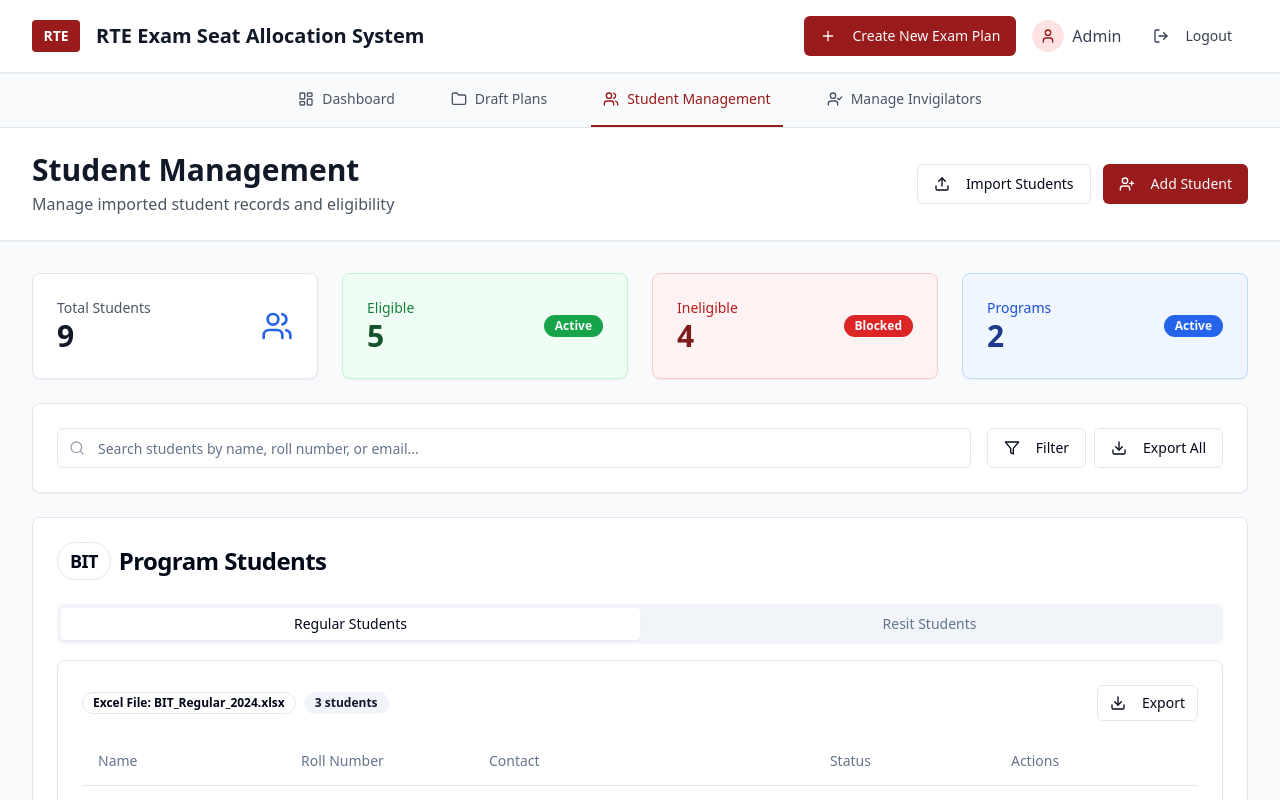
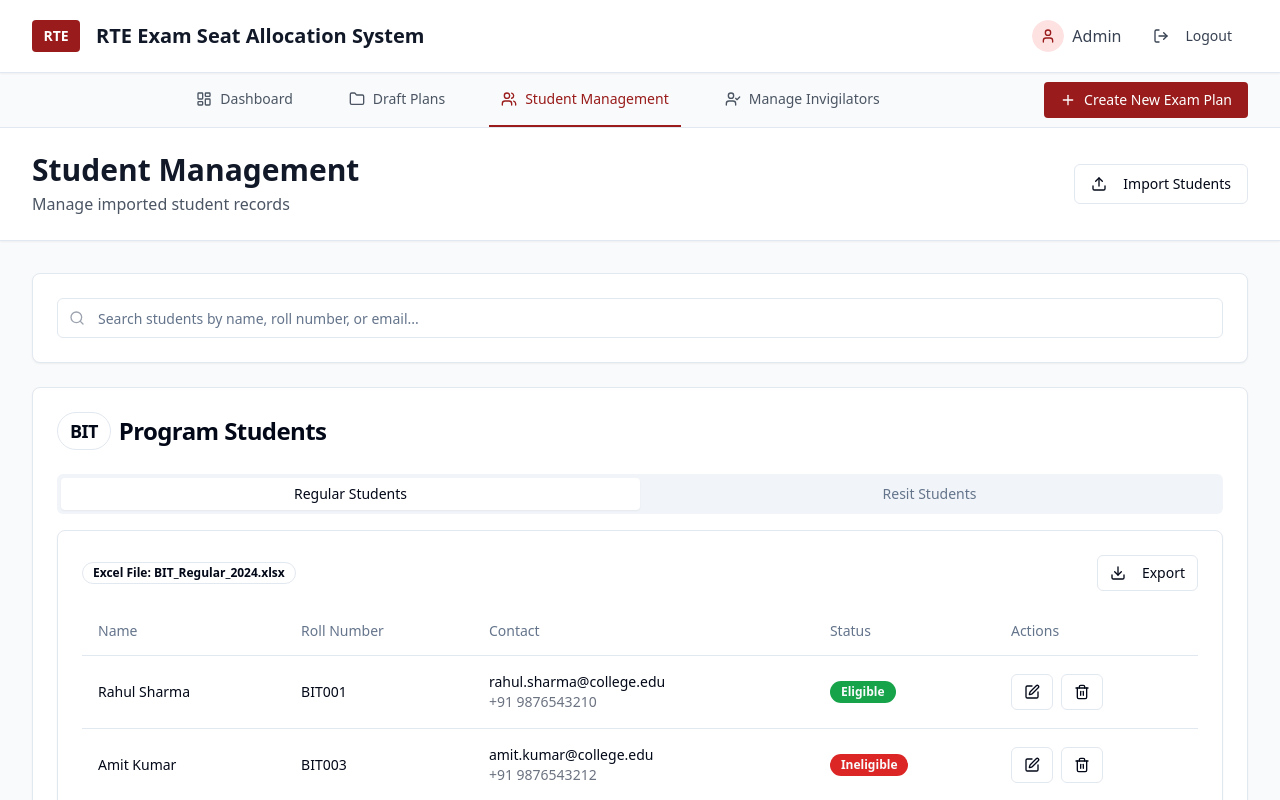
Before and after one commit to shribisha613/crimson-campus-design, a React (Vite) app: page /students in a window 1280 px wide. Shown: the top 800 px of the page. Built offline with nearby package versions, Linux system fonts and the light colour scheme.

Commit message:
Fix: Move "Create New Exam Plan" to nav bar
- Moved the "Create New Exam Plan" button from the header to the navigation bar.
- Updated the Students page to only show the Excel file list for BBA and BIT programs.

```diff
--- a/src/components/Header.tsx
+++ b/src/components/Header.tsx
@@ -2,8 +2,7 @@
 import React from 'react';
 import { Button } from "@/components/ui/button";
 import { Avatar, AvatarFallback } from "@/components/ui/avatar";
-import { Link } from "react-router-dom";
-import { Plus, User, LogOut } from 'lucide-react';
+import { User, LogOut } from 'lucide-react';
 
 const Header = () => {
   return (
@@ -18,16 +17,8 @@ const Header = () => {
             <h1 className="text-xl font-bold text-gray-900">RTE Exam Seat Allocation System</h1>
           </div>
 
-          {/* Actions */}
+          {/* Admin Profile and Logout */}
           <div className="flex items-center gap-4">
-            {/* Create New Exam Plan Button */}
-            <Link to="/create-exam">
-              <Button className="bg-red-800 hover:bg-red-900">
-                <Plus className="w-4 h-4 mr-2" />
-                Create New Exam Plan
-              </Button>
-            </Link>
-
             {/* Admin Profile */}
             <div className="flex items-center gap-2">
               <Avatar className="w-8 h-8">
@@ -39,7 +30,7 @@ const Header = () => {
             </div>
 
             {/* Logout Button */}
-            <Button variant="ghost" className="text-gray-700 hover:bg-gray-50">
+            <Button variant="ghost" className="text-gray-700 hover:bg-gray-50 border-0">
               <LogOut className="w-4 h-4 mr-2" />
               Logout
             </Button>
--- a/src/components/Navigation.tsx
+++ b/src/components/Navigation.tsx
@@ -5,7 +5,8 @@ import {
   LayoutDashboard,
   Folder,
   Users,
-  UserCheck
+  UserCheck,
+  Plus
 } from 'lucide-react';
 
 const Navigation = () => {
@@ -21,7 +22,8 @@ const Navigation = () => {
   return (
     <nav className="bg-gray-50 border-b">
       <div className="max-w-7xl mx-auto px-4 sm:px-6 lg:px-8">
-        <div className="flex justify-center">
+        <div className="flex justify-between items-center">
+          <div className="flex justify-center flex-1">
             <div className="flex space-x-8 overflow-x-auto">
               {navItems.map((item) => {
                 const Icon = item.icon;
@@ -44,6 +46,14 @@ const Navigation = () => {
               })}
             </div>
           </div>
+
+          <Link to="/create-exam">
+            <button className="bg-red-800 hover:bg-red-900 text-white px-4 py-2 rounded flex items-center gap-2 text-sm font-medium">
+              <Plus className="w-4 h-4" />
+              Create New Exam Plan
+            </button>
+          </Link>
+        </div>
       </div>
     </nav>
   );
--- a/src/pages/Students.tsx
+++ b/src/pages/Students.tsx
@@ -8,7 +8,7 @@ import { Table, TableBody, TableCell, TableHead, TableHeader, TableRow } from "@
 import { Dialog, DialogContent, DialogHeader, DialogTitle, DialogTrigger } from "@/components/ui/dialog";
 import { Tabs, TabsContent, TabsList, TabsTrigger } from "@/components/ui/tabs";
 import { Checkbox } from "@/components/ui/checkbox";
-import { Users, Search, Upload, Download, Filter, UserPlus, Edit, Trash2 } from 'lucide-react';
+import { Users, Search, Upload, Download, Edit, Trash2 } from 'lucide-react';
 import { useToast } from "@/hooks/use-toast";
 
 const Students = () => {
@@ -20,7 +20,7 @@ const Students = () => {
 
   const courses = ['BIT', 'BBA'];
 
-  // Sample imported Excel data - this would come from actual file import
+  // Sample imported Excel data
   const importedStudentsData = {
     BIT: {
       regular: [
@@ -85,9 +85,6 @@ const Students = () => {
             <Badge variant="outline" className="text-xs">
               Excel File: {fileName}
             </Badge>
-            <Badge variant="secondary" className="text-xs">
-              {filteredStudents.length} students
-            </Badge>
           </div>
           <Button variant="outline" size="sm">
             <Download className="w-4 h-4 mr-2" />
@@ -139,16 +136,6 @@ const Students = () => {
     );
   };
 
-  const totalStudents = Object.values(importedStudentsData).reduce((total, program) =>
-    total + program.regular.length + program.resit.length, 0
-  );
-
-  const eligibleCount = Object.values(importedStudentsData).reduce((total, program) =>
-    total + [...program.regular, ...program.resit].filter(s => s.eligible).length, 0
-  );
-
-  const ineligibleCount = totalStudents - eligibleCount;
-
   return (
     <div className="min-h-screen bg-gray-50">
       {/* Header */}
@@ -157,7 +144,7 @@ const Students = () => {
           <div className="flex justify-between items-center py-6">
             <div>
               <h1 className="text-3xl font-bold text-gray-900">Student Management</h1>
-              <p className="text-gray-600 mt-1">Manage imported student records and eligibility</p>
+              <p className="text-gray-600 mt-1">Manage imported student records</p>
             </div>
             <div className="flex gap-3">
               <Dialog open={importDialogOpen} onOpenChange={setImportDialogOpen}>
@@ -220,72 +207,16 @@ const Students = () => {
                   </div>
                 </DialogContent>
               </Dialog>
-              <Button className="bg-red-800 hover:bg-red-900">
-                <UserPlus className="w-4 h-4 mr-2" />
-                Add Student
-              </Button>
             </div>
           </div>
         </div>
       </div>
 
       <div className="max-w-7xl mx-auto px-4 sm:px-6 lg:px-8 py-8">
-        {/* Stats */}
-        <div className="grid grid-cols-1 md:grid-cols-4 gap-6 mb-6">
-          <Card>
-            <CardContent className="p-6">
-              <div className="flex items-center justify-between">
-                <div>
-                  <p className="text-sm text-gray-600">Total Students</p>
-                  <p className="text-3xl font-bold text-gray-900">{totalStudents}</p>
-                </div>
-                <Users className="w-8 h-8 text-blue-600" />
-              </div>
-            </CardContent>
-          </Card>
-
-          <Card className="bg-green-50 border-green-200">
-            <CardContent className="p-6">
-              <div className="flex items-center justify-between">
-                <div>
-                  <p className="text-sm text-green-700">Eligible</p>
-                  <p className="text-3xl font-bold text-green-900">{eligibleCount}</p>
-                </div>
-                <Badge className="bg-green-600">Active</Badge>
-              </div>
-            </CardContent>
-          </Card>
-
-          <Card className="bg-red-50 border-red-200">
-            <CardContent className="p-6">
-              <div className="flex items-center justify-between">
-                <div>
-                  <p className="text-sm text-red-700">Ineligible</p>
-                  <p className="text-3xl font-bold text-red-900">{ineligibleCount}</p>
-                </div>
-                <Badge className="bg-red-600">Blocked</Badge>
-              </div>
-            </CardContent>
-          </Card>
-
-          <Card className="bg-blue-50 border-blue-200">
-            <CardContent className="p-6">
-              <div className="flex items-center justify-between">
-                <div>
-                  <p className="text-sm text-blue-700">Programs</p>
-                  <p className="text-3xl font-bold text-blue-900">{courses.length}</p>
-                </div>
-                <Badge className="bg-blue-600">Active</Badge>
-              </div>
-            </CardContent>
-          </Card>
-        </div>
-
         {/* Search */}
         <Card className="mb-6">
           <CardContent className="p-6">
-            <div className="flex flex-col md:flex-row gap-4">
-              <div className="relative flex-1">
+            <div className="relative">
               <Search className="absolute left-3 top-3 w-4 h-4 text-gray-400" />
               <Input
                 placeholder="Search students by name, roll number, or email..."
@@ -293,17 +224,6 @@ const Students = () => {
                 onChange={(e) => setSearchTerm(e.target.value)}
                 className="pl-10"
               />
-              </div>
-              <div className="flex gap-2">
-                <Button variant="outline">
-                  <Filter className="w-4 h-4 mr-2" />
-                  Filter
-                </Button>
-                <Button variant="outline">
-                  <Download className="w-4 h-4 mr-2" />
-                  Export All
-                </Button>
-              </div>
             </div>
           </CardContent>
         </Card>
```
Lines whose indentation alone changed are shown as unchanged.
